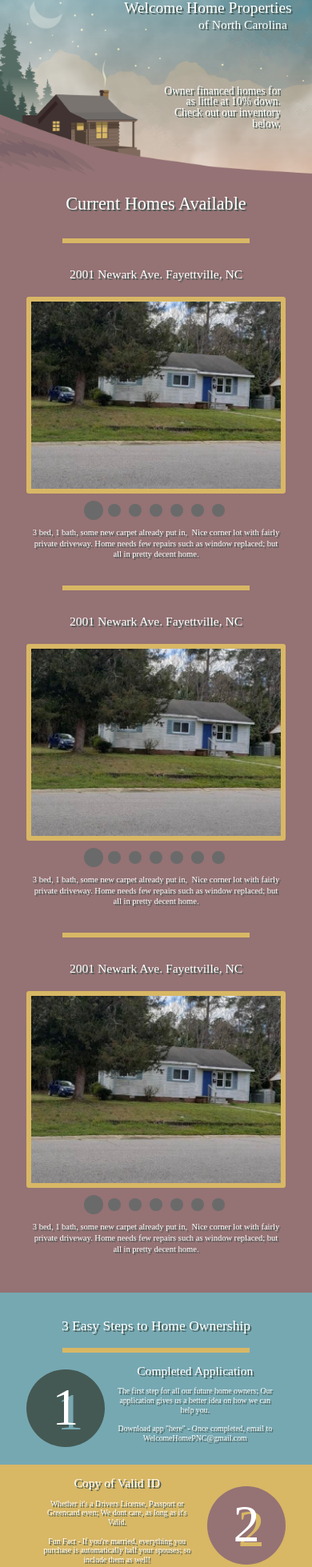
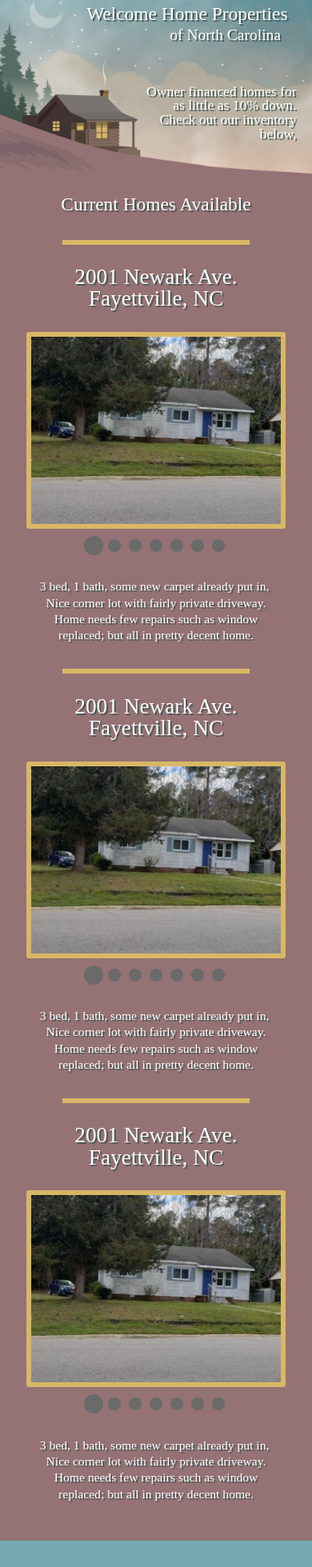
Before and after one commit to clarkjo12/welcome-home, a React (Create React App) app in the folder client/: page / in a window 390 px wide. Shown: the part 31-1990 px from the top of the page at 80% size. Built offline with nearby package versions, Linux system fonts and the light colour scheme; a web font is replaced by a local one.

Commit message:
mobile responsiveness added

```diff
--- a/client/src/App.css
+++ b/client/src/App.css
@@ -230,6 +230,10 @@
   overflow-x: hidden;
 }
 
+.single-flag {
+  width: 0vw;
+}
+
 .fb-a-link {
   text-decoration: none;
   color: inherit;
@@ -249,3 +253,185 @@
   color: #fff;
   cursor: pointer;
 }
+
+/* ===========================================
+Mobile
+=====================================================} */
+
+@media screen and (max-width: 500px) {
+  .welcome {
+    font-size: 6vw;
+    margin-top: 1.6em;
+    margin-right: 1.3em;
+  }
+
+  .welcome2 {
+    font-size: 5vw;
+    margin-right: 2em;
+    margin-top: 0.2em;
+  }
+
+  .intro-para {
+    font-size: 4.5vw;
+    width: 50vw;
+    margin-left: 45vw;
+    margin-top: 3em;
+    padding-bottom: 0.1em;
+    overflow: hidden;
+  }
+  .current-home-text {
+    font-size: 6vw;
+    padding-top: 0.7em;
+  }
+
+  .house-address {
+    width: 80vw;
+    padding-top: 1em;
+    padding-bottom: 1em;
+    font-size: 7vw;
+    margin: auto;
+  }
+
+  .house-descrip {
+    width: 80vw;
+    padding-top: 4em;
+    font-size: 4vw;
+    line-height: 1.3em;
+    margin: auto;
+  }
+
+  .main-steps {
+    padding-top: 0.2em;
+    background-color: #76a8b2;
+  }
+
+  .easy-steps {
+    padding-top: 1.7em;
+    font-size: 4.5vw;
+    padding-bottom: 1em;
+  }
+
+  .step1 {
+    display: flex;
+    flex-direction: column;
+    justify-content: center;
+    align-items: center;
+  }
+
+  .step-num {
+    background: #445953;
+    text-shadow: 6px 6px #76a8b2;
+    border-radius: 25vw;
+    width: 25vw;
+    height: 25vw;
+    font-size: 17vw;
+    line-height: 24vw;
+    margin-top: 5vw;
+  }
+  .step-main {
+    width: 85vw;
+    padding: 4vw;
+  }
+
+  .step-title {
+    font-size: 6vw;
+    padding-bottom: 3vw;
+  }
+
+  .yel-shadow-title {
+    text-shadow: 2px 2px #957274;
+  }
+  .yel-shadow-body {
+    font-size: 3.5vw;
+    padding-bottom: 3vw;
+    line-height: 1.2em;
+    text-shadow: 1.5px 1.5px #957274;
+  }
+
+  .step-body {
+    font-size: 3.5vw;
+    padding-bottom: 3vw;
+    line-height: 1.2em;
+    text-shadow: 1.5px 1.5px #445953;
+  }
+
+  /* STEP 2 */
+
+  .step2 {
+    display: flex;
+    flex-direction: column-reverse;
+    justify-content: center;
+    align-items: center;
+    background: #d8b765;
+  }
+
+  .step-num2 {
+    background: #957274;
+    text-shadow: 6px 6px #d8b765;
+    border-radius: 25vw;
+    width: 25vw;
+    height: 25vw;
+    font-size: 17vw;
+    margin-top: 5vw;
+    line-height: 24vw;
+  }
+
+  /* STEP 3 */
+
+  .step3 {
+    display: flex;
+    flex-direction: column;
+    justify-content: center;
+    align-items: center;
+    background: #445953;
+  }
+
+  .step-num3 {
+    background: #d8b765;
+    text-shadow: 6px 6px #445953;
+    border-radius: 25vw;
+    width: 25vw;
+    height: 25vw;
+    font-size: 17vw;
+    line-height: 24vw;
+    margin-top: 5vw;
+  }
+
+  /* STEP 4 */
+
+  .step4 {
+    display: flex;
+    flex-direction: column;
+    justify-content: center space-between;
+    align-items: center;
+    background: #76a8b2;
+    position: relative;
+    z-index: 99;
+  }
+
+  .step-main4 {
+    width: 85vw;
+    padding: 6vw;
+    text-shadow: 1.5px 1.5px #445953;
+    padding-bottom: 2vw;
+  }
+
+  .step-title4 {
+    font-size: 6vw;
+    padding-bottom: 3vw;
+  }
+
+  .left-flag {
+    width: 0vw;
+  }
+
+  .right-flag {
+    width: 0vw;
+    transform: rotatey(180deg);
+  }
+
+  .single-flag {
+    width: 30vw;
+    margin-top: 5vw;
+  }
+}
--- a/client/src/App.js
+++ b/client/src/App.js
@@ -12,7 +12,7 @@ function App() {
           <p className="welcome2 mont-bold shadow">of North Carolina</p>
 
           <p className="intro-para mont-reg shadow">
-            Owner financed homes for as little at 10% down. Check out our
+            Owner financed homes for as little as 10% down. Check out our
             inventory below,
           </p>
         </div>
--- a/client/src/components/Steps.js
+++ b/client/src/components/Steps.js
@@ -1,5 +1,6 @@
 import React from "react";
 import flag from "../images/trimmedflag.png";
+import singflag from "../images/singleflag.png";
 import { faFacebook } from "@fortawesome/free-brands-svg-icons";
 import { FontAwesomeIcon } from "@fortawesome/react-fontawesome";
 
@@ -13,7 +14,7 @@ export default class Steps extends React.PureComponent {
         <div className="line"></div>
         {/* STEP 1 */}
         <div className="step1">
-          <div className="step-num mont-bold shadow">1</div>
+          <div className="step-num mont-bold shadow">3</div>
           <div className="step-main">
             <div className="step-title mont-bold shadow">
               {" "}
@@ -28,8 +29,14 @@ export default class Steps extends React.PureComponent {
               <br />
               <p>
                 {" "}
-                Download app "here" - Once completed, email to
-                WelcomeHomePNC@gmail.com{" "}
+                Download app{" "}
+                <a
+                  target="_blank"
+                  href="https://drive.google.com/file/d/1ndKKyOBB2kaxrLRpc6WLu8ca6scfd0Cj/view?usp=sharing"
+                >
+                  Here
+                </a>{" "}
+                - Once completed, email to WelcomeHomePNC@gmail.com{" "}
               </p>
             </div>
           </div>
@@ -55,7 +62,7 @@ export default class Steps extends React.PureComponent {
         </div>
         {/* STEP 3 */}
         <div className="step3">
-          <div className="step-num3 mont-bold shadow">3</div>
+          <div className="step-num3 mont-bold shadow">1</div>
           <div className="step-main">
             <div className="step-title mont-bold yel-shadow-title">
               {" "}
@@ -79,6 +86,7 @@ export default class Steps extends React.PureComponent {
         <div className="step4">
           <div>
             <img className="left-flag" src={flag} />
+            <img className="single-flag" src={singflag} />
           </div>
           <div className="step-main4">
             <div className="step-title4 mont-bold shadow"> And That's All!</div>
@@ -100,10 +108,7 @@ export default class Steps extends React.PureComponent {
           </div>
         </div>
         <div className="line"></div>
-        <a
-          className="fb-a-link"
-          href="https://www.facebook.com/welhomeprops"
-        >
+        <a className="fb-a-link" href="https://www.facebook.com/welhomeprops">
           <div className="fb-icon">
             <FontAwesomeIcon icon={faFacebook} size="3x" />
           </div>
```
